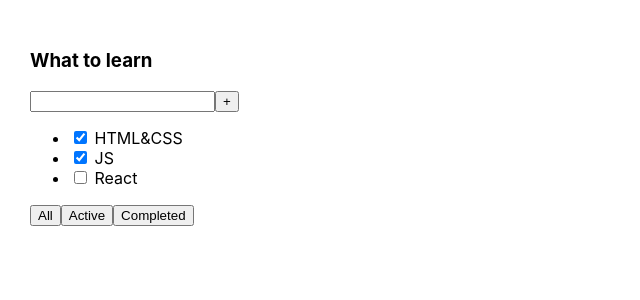
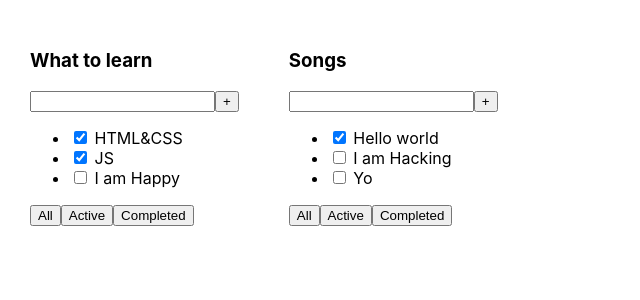
Before and after one commit to Dimkysy/todolist-repeat, a React (Create React App) app: page / in a window 1280 px wide. Shown: the top 300 px of the page, without its empty margins (0-640 px from the left). Built offline with nearby package versions, Linux system fonts and the light colour scheme.

Commit message:
repeat2 lesson1

```diff
--- a/src/App.tsx
+++ b/src/App.tsx
@@ -1,28 +1,29 @@
 import React from 'react';
 import './App.css';
+import {Todolist} from "./Todolist";
 
 function App() {
+
+    const tasks1 = [
+        {id:1, title:"HTML&CSS", isDone:true},
+        {id:2, title: "JS", isDone: true},
+        {id:3, title: "I am Happy", isDone: false}
+    ]
+
+    const tasks2 = [
+        {id:1, title:"Hello world", isDone:true},
+        {id:2, title: "I am Hacking", isDone: false},
+        {id:3, title: "Yo", isDone: false}
+    ]
+
+
     return (
         <div className="App">
-            <div>
-                <h3>What to learn</h3>
-                <div>
-                    <input/>
-                    <button>+</button>
-                </div>
-                <ul>
-                    <li><input type="checkbox" checked={true}/> <span>HTML&CSS</span></li>
-                    <li><input type="checkbox" checked={true}/> <span>JS</span></li>
-                    <li><input type="checkbox" checked={false}/> <span>React</span></li>
-                </ul>
-                <div>
-                    <button>All</button>
-                    <button>Active</button>
-                    <button>Completed</button>
-                </div>
-            </div>
+            <Todolist title ="What to learn" tasks = {tasks1}/>
+            <Todolist title ="Songs" tasks = {tasks2}/>
         </div>
-    );
+    )
 }
 
+
 export default App;
--- /dev/null
+++ b/src/Todolist.tsx
@@ -0,0 +1,35 @@
+import React from "react";
+
+
+type TaskType = {
+    id:number
+    title:string
+    isDone:boolean
+}
+
+type PropsType = {
+    title:string
+    tasks: Array<TaskType>
+}
+
+export function Todolist(props:PropsType) {
+    return (
+        <div>
+            <h3>{props.title}</h3>
+            <div>
+                <input/>
+                <button>+</button>
+            </div>
+            <ul>
+                <li><input type="checkbox" checked={props.tasks[0].isDone}/> <span>{props.tasks[0].title}</span></li>
+                <li><input type="checkbox" checked={props.tasks[1].isDone}/> <span>{props.tasks[1].title}</span></li>
+                <li><input type="checkbox" checked={props.tasks[2].isDone}/> <span>{props.tasks[2].title}</span></li>
+            </ul>
+            <div>
+                <button>All</button>
+                <button>Active</button>
+                <button>Completed</button>
+            </div>
+        </div>
+    )
+}
```
